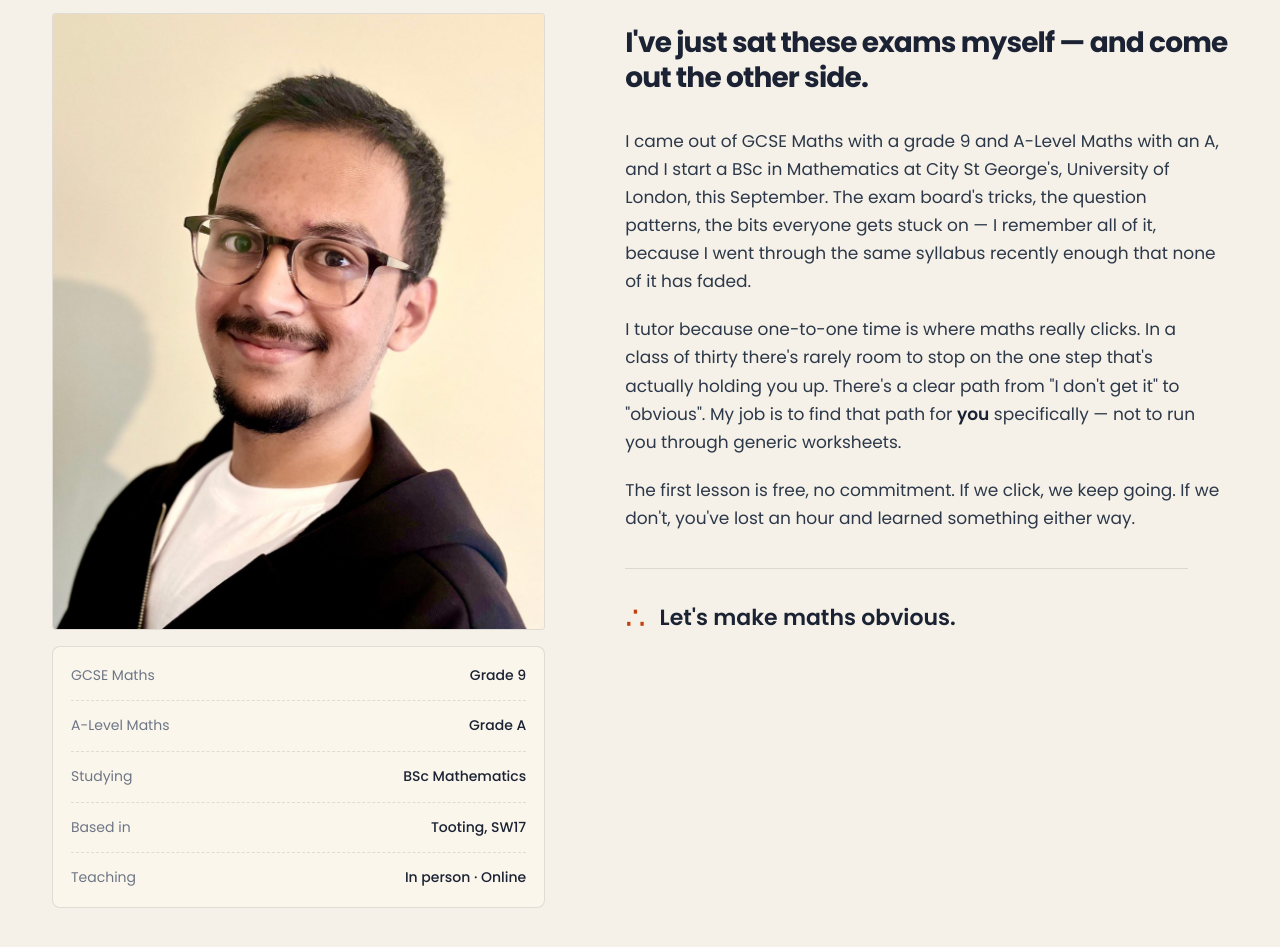
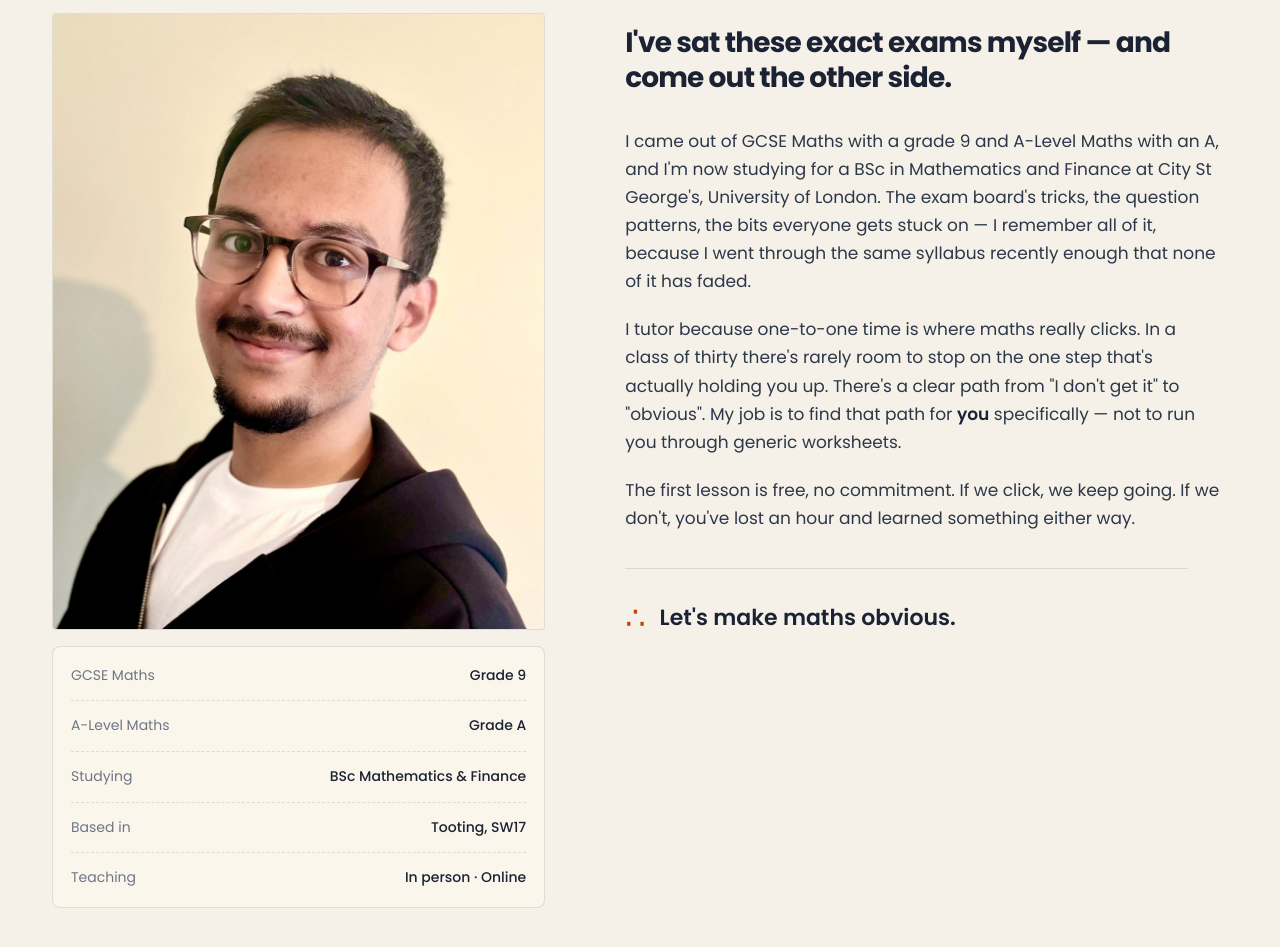
Before and after one commit to safmaths26/Saf-Maths-Landing-Page, a plain HTML site: page index.html in a window 1280 px wide. Shown: the part 1220-2167 px from the top of the page. Drawn offline with Linux system fonts and the light colour scheme.

Commit message:
Add files via upload

```diff
--- a/index.html
+++ b/index.html
@@ -137,19 +137,19 @@
         <div class="about-card">
           <div class="about-card-row"><span>GCSE Maths</span><strong>Grade 9</strong></div>
           <div class="about-card-row"><span>A-Level Maths</span><strong>Grade A</strong></div>
-          <div class="about-card-row"><span>Studying</span><strong>BSc Mathematics</strong></div>
+          <div class="about-card-row"><span>Studying</span><strong>BSc Mathematics &amp; Finance</strong></div>
           <div class="about-card-row"><span>Based in</span><strong>Tooting, SW17</strong></div>
           <div class="about-card-row"><span>Teaching</span><strong>In person · Online</strong></div>
         </div>
       </div>
       <div class="about-copy">
         <p class="about-lede">
-          I've just sat these exams myself — and come out the other side.
+          I've sat these exact exams myself — and come out the other side.
         </p>
         <p>
           I came out of GCSE Maths with a grade 9 and A-Level Maths with an A,
-          and I start a BSc in Mathematics at City St George's, University of
-          London, this September. The exam board's tricks, the question
+          and I'm now studying for a BSc in Mathematics and Finance at City
+          St George's, University of London. The exam board's tricks, the question
           patterns, the bits everyone gets stuck on — I remember all of it,
           because I went through the same syllabus recently enough that none
           of it has faded.
```
